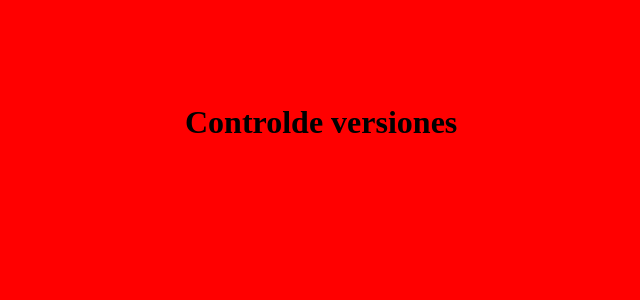
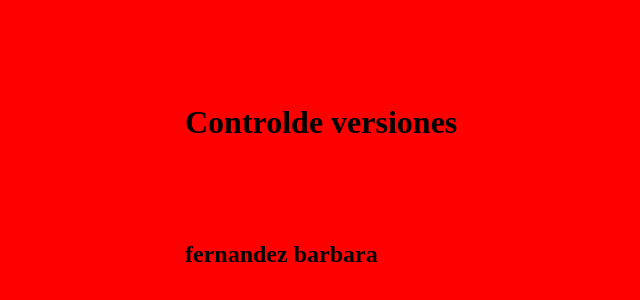
Before and after one commit to LucasGonzalez140/TP_SO_i4_Equipo109, a plain HTML site: page index.html in a window 1280 px wide. Shown: the part 96-396 px from the top of the page, without its empty margins (115-755 px from the left). Drawn offline with Linux system fonts and the light colour scheme.

Commit message:
se añaden los datos de beta y se reemplaza favicon.ico

```diff
--- a/index.html
+++ b/index.html
@@ -8,5 +8,6 @@
 </head>
 <body>
 <h1>Controlde versiones</h1>
+<h2>fernandez barbara</h2>
 </body>
 </html>
```
